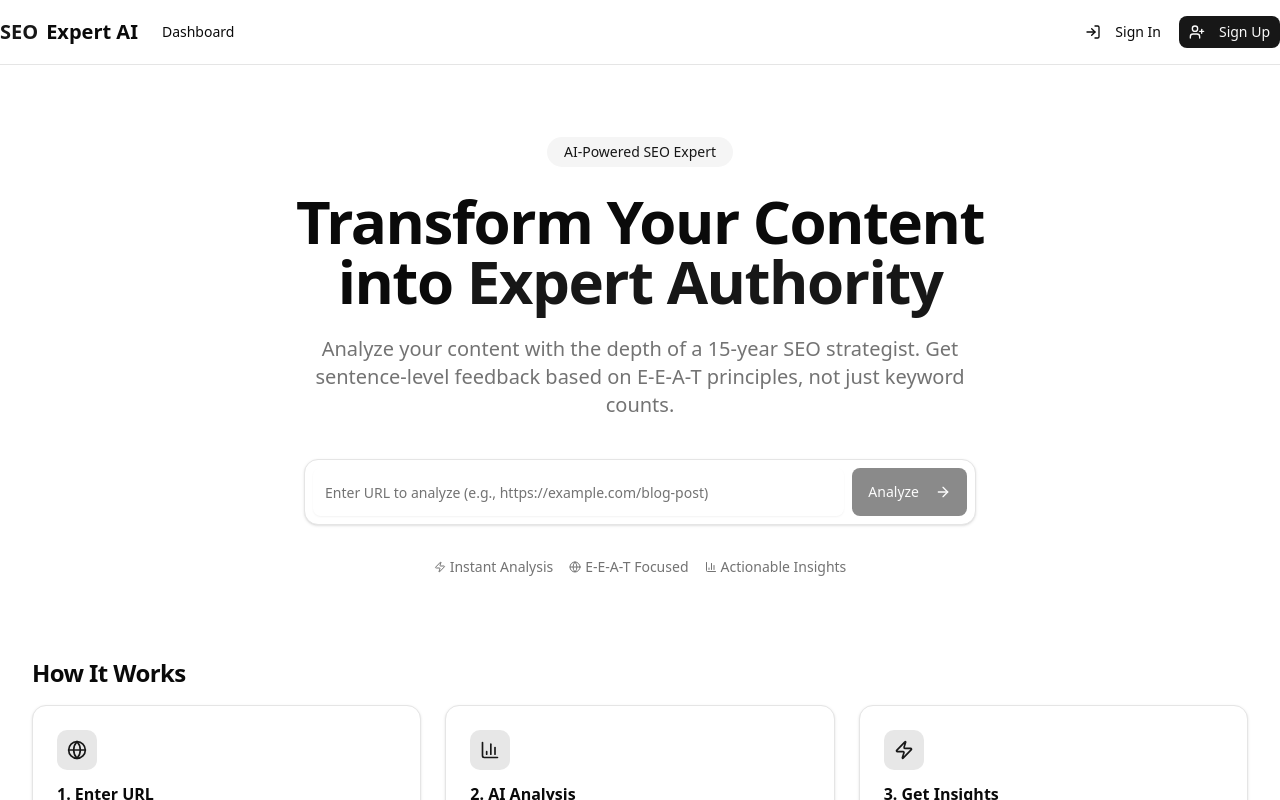
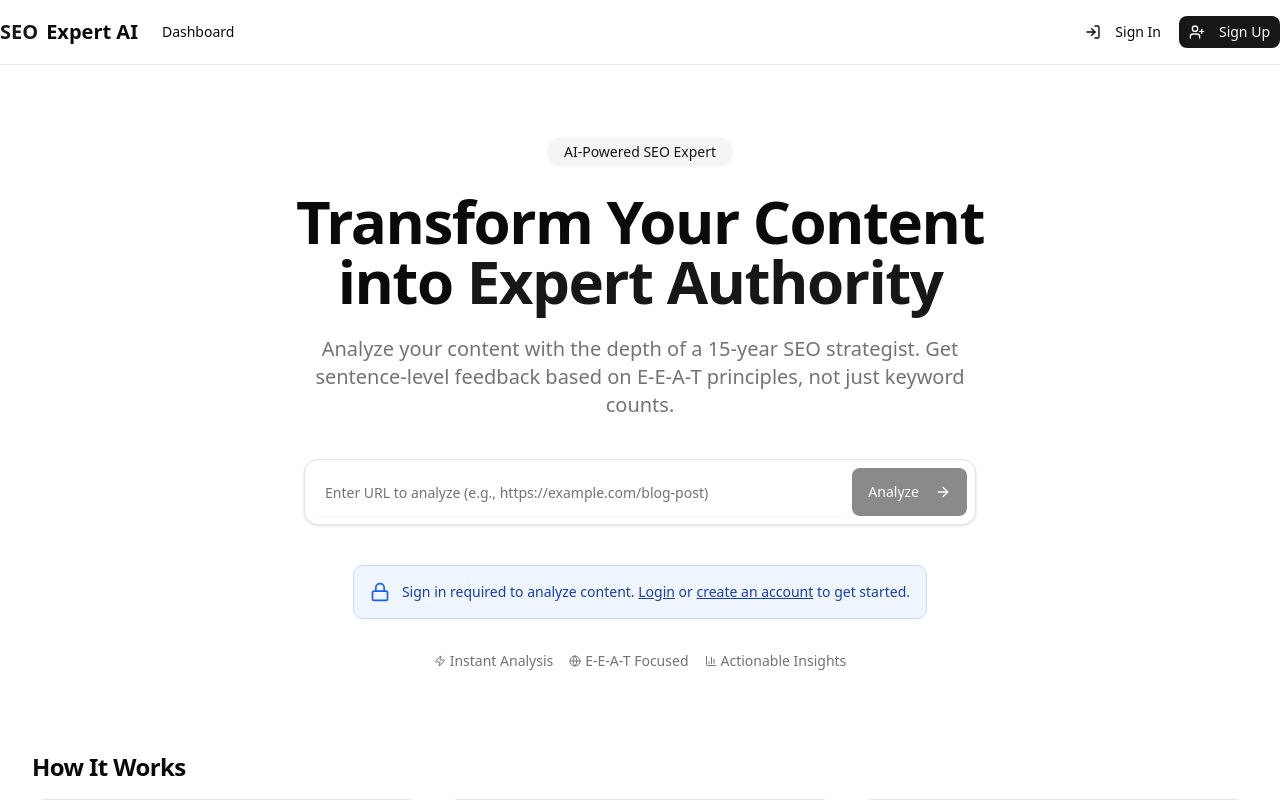
Before and after one commit to tacicek/SEO-EXPERT, a Next.js app: page / in a window 1280 px wide. Shown: the top 800 px of the page. Built offline with nearby package versions, Linux system fonts and the light colour scheme; no server answers.

Commit message:
create outh and account

```diff
--- a/app/auth/login/page.tsx
+++ b/app/auth/login/page.tsx
@@ -25,7 +25,24 @@ export default function LoginPage() {
 
     try {
       await signIn(email, password);
-      router.push('/');
+
+      // Check if there's a pending analysis
+      const pendingUrl = sessionStorage.getItem('pendingAnalysisUrl');
+      const returnUrl = sessionStorage.getItem('returnUrl');
+
+      if (pendingUrl) {
+        // Clear session storage
+        sessionStorage.removeItem('pendingAnalysisUrl');
+        sessionStorage.removeItem('returnUrl');
+
+        // Redirect to home with the URL to analyze
+        router.push(`/?analyzeUrl=${encodeURIComponent(pendingUrl)}`);
+      } else if (returnUrl) {
+        sessionStorage.removeItem('returnUrl');
+        router.push(returnUrl);
+      } else {
+        router.push('/');
+      }
     } catch (err: any) {
       setError(err.message || 'Failed to sign in');
     } finally {
--- a/app/editor/page.tsx
+++ b/app/editor/page.tsx
@@ -6,7 +6,7 @@ import { Card, CardContent, CardHeader, CardTitle } from "@/components/ui/card";
 import { Badge } from "@/components/ui/badge";
 import { Progress } from "@/components/ui/progress";
 import { Tabs, TabsContent, TabsList, TabsTrigger } from "@/components/ui/tabs";
-import { ArrowLeft, CheckCircle2, AlertTriangle, XCircle, Save, Share2 } from "lucide-react";
+import { ArrowLeft, CheckCircle2, AlertTriangle, XCircle, Save, Share2, Loader2 } from "lucide-react";
 import Link from "next/link";
 import { useAnalysisStore } from "@/lib/store/analysis-store";
 import { ContentEditor } from "@/components/editor/ContentEditor";
@@ -14,16 +14,40 @@ import { SuggestionPanel } from "@/components/editor/SuggestionPanel";
 import { EEATReport } from "@/components/reports/EEATReport";
 import { useRouter } from "next/navigation";
 import { useEffect } from "react";
+import { useAuth } from "@/lib/providers/auth-provider";
 
 export default function EditorPage() {
   const router = useRouter();
   const { currentAnalysis, selectedSentence } = useAnalysisStore();
+  const { user, loading } = useAuth();
 
   useEffect(() => {
+    if (!loading && !user) {
+      router.push('/auth/login');
+      return;
+    }
+
     if (!currentAnalysis) {
       router.push('/');
     }
-  }, [currentAnalysis, router]);
+  }, [currentAnalysis, router, user, loading]);
+
+  if (loading) {
+    return (
+      <MainLayout>
+        <div className="flex items-center justify-center h-96">
+          <div className="text-center">
+            <Loader2 className="h-8 w-8 animate-spin mx-auto mb-4" />
+            <p className="text-muted-foreground">Loading...</p>
+          </div>
+        </div>
+      </MainLayout>
+    );
+  }
+
+  if (!user) {
+    return null;
+  }
 
   if (!currentAnalysis) {
     return (
--- a/app/page.tsx
+++ b/app/page.tsx
@@ -5,20 +5,32 @@ import { Button } from "@/components/ui/button";
 import { Card, CardContent, CardDescription, CardHeader, CardTitle } from "@/components/ui/card";
 import { Input } from "@/components/ui/input";
 import { Badge } from "@/components/ui/badge";
-import { ArrowRight, BarChart3, Globe, Zap, Loader2 } from "lucide-react";
+import { ArrowRight, BarChart3, Globe, Zap, Loader2, Lock } from "lucide-react";
 import { useState } from "react";
 import { useAnalyzeContent } from "@/lib/hooks/use-analysis";
 import { useAnalysisStore } from "@/lib/store/analysis-store";
 import { useRouter } from "next/navigation";
+import { useAuth } from "@/lib/providers/auth-provider";
+import Link from "next/link";
 
 export default function Home() {
   const [url, setUrl] = useState("");
   const router = useRouter();
+  const { user, loading: authLoading } = useAuth();
   const { mutate: analyzeContent, isPending } = useAnalyzeContent();
   const { setCurrentAnalysis, setIsAnalyzing } = useAnalysisStore();
 
   const handleAnalyze = () => {
     if (!url.trim()) return;
+
+    // Check if user is logged in
+    if (!user) {
+      // Redirect to login with return URL
+      sessionStorage.setItem('returnUrl', '/');
+      sessionStorage.setItem('pendingAnalysisUrl', url.trim());
+      router.push('/auth/login');
+      return;
+    }
 
     setIsAnalyzing(true);
 
@@ -90,6 +102,23 @@ export default function Home() {
               )}
             </Button>
           </div>
+
+          {!authLoading && !user && (
+            <div className="mt-4 p-4 bg-blue-50 dark:bg-blue-950/20 border border-blue-200 dark:border-blue-900 rounded-lg flex items-center gap-3 max-w-2xl">
+              <Lock className="h-5 w-5 text-blue-600 flex-shrink-0" />
+              <p className="text-sm text-blue-800 dark:text-blue-300">
+                Sign in required to analyze content.{' '}
+                <Link href="/auth/login" className="font-medium underline hover:no-underline">
+                  Login
+                </Link>{' '}
+                or{' '}
+                <Link href="/auth/register" className="font-medium underline hover:no-underline">
+                  create an account
+                </Link>{' '}
+                to get started.
+              </p>
+            </div>
+          )}
 
           <div className="flex gap-4 mt-2 text-sm text-muted-foreground">
             <span className="flex items-center gap-1"><Zap className="h-3 w-3" /> Instant Analysis</span>
```
